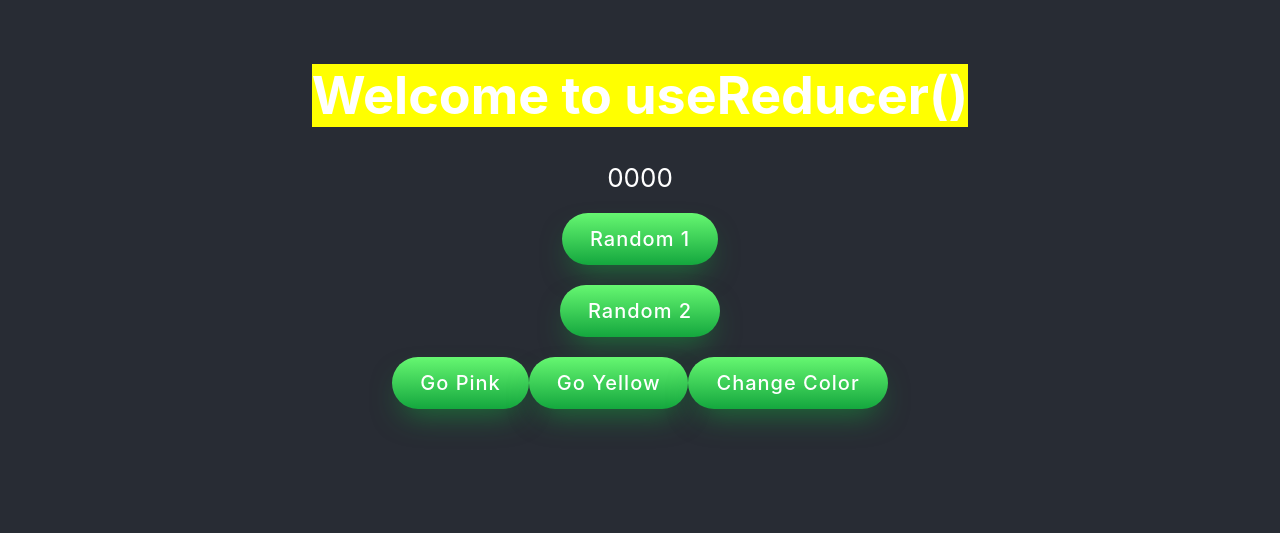
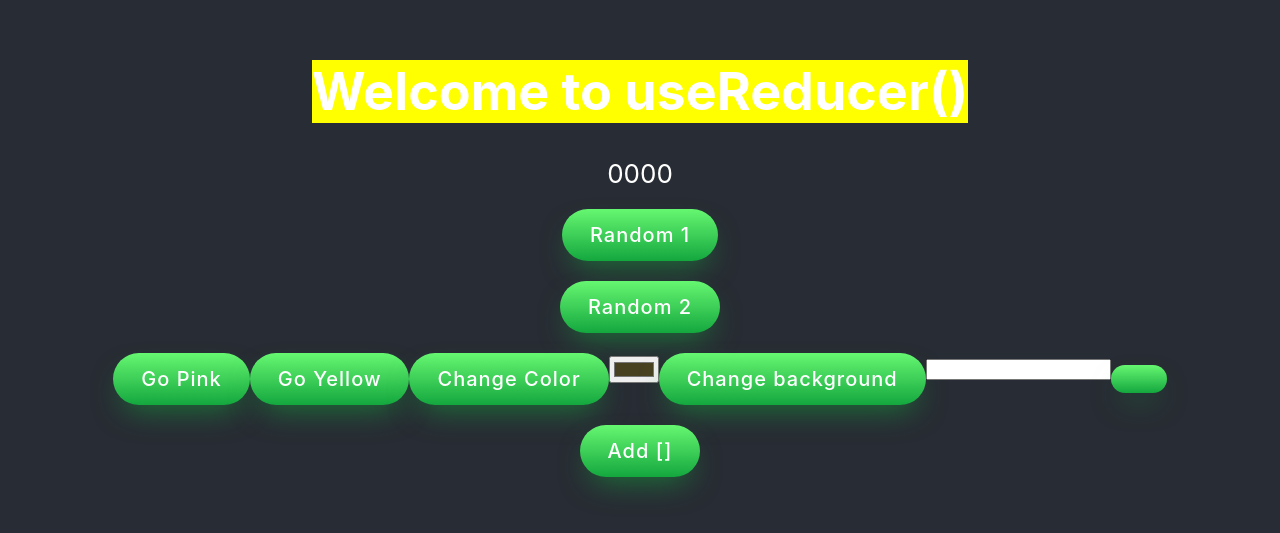
Before and after one commit to ArturasKi/001-lamos, a React (Create React App) app in the folder ak/: page / in a window 1280 px wide. Shown: the part 181-714 px from the top of the page. Built offline with nearby package versions, Linux system fonts and the light colour scheme.

Commit message:
useReducer pvz

```diff
--- a/ak/src/App.jsx
+++ b/ak/src/App.jsx
@@ -1,8 +1,9 @@
 import './App.scss';
-import { useReducer } from 'react';
+import { useReducer, useState } from 'react';
 import colorReducer from './Reducers/colorReducer';
 import numberReducer from './Reducers/numberReducer';
 import rand from './Functions/rand';
+import kvReducer from './Reducers/kvReducer';
 
 
 function App() {
@@ -10,6 +11,11 @@ function App() {
   // const [color, setColor] = useState('yellow');
   const [color, dispatchColor] = useReducer(colorReducer, 'yellow');
   const [number, dispatchNumber] = useReducer(numberReducer, '0000');
+  const [kvadratas, dispatchKvadratas] = useReducer(kvReducer, []);
+  const [formColor, setFormColor] = useState('#484121');
+  const [tekstas, setTekstas] = useState('');
+  const [h2, setH2] = useState('');
+  // const [kv, setKv] = useState([]);
 
 
     const goPink = () => {
@@ -48,9 +54,35 @@ function App() {
     dispatchNumber(action);
   }
 
+  const background = () => {
+    const action = {
+      type: 'change_background',
+      payload: formColor
+    }
+    dispatchColor(action);
+}
+
+  const textClick = () => {
+
+    setH2(tekstas);
+    const action = {
+      type: 'change_text',
+      payload: tekstas
+    }
+    dispatchColor(action);
+}
+
+const addKv = () => {
+  const action = {
+    type: 'add_kv',
+  }
+  dispatchKvadratas(action);
+}
+
   return (
     <div className="App">
       <header className="App-header">
+        <h2>{h2}</h2>
         <h1 style={{backgroundColor: color}}>Welcome to useReducer()</h1>
         <span> {number} </span>
         <button onClick={goRand}>Random 1</button>
@@ -59,6 +91,17 @@ function App() {
           <button onClick={goPink}>Go Pink</button>
           <button onClick={goYellow}>Go Yellow</button>
           <button onClick={changeColor}>Change Color</button>
+          <br/>
+          <input onChange={e => setFormColor(e.target.value)} type='color' value={formColor}></input>
+          <button onClick={background}>Change background</button>
+          <input type='text' onChange={e => setTekstas(e.target.value)} value={tekstas}></input>
+          <button onClick={textClick}></button>
+        </div>
+        <button onClick={addKv}>Add []</button>
+        <div className='kvc'>
+          {
+            kvadratas.map((c, i) => <div className='kv' key={i} style={{backgroundColor: c}}>{i}</div>)
+          }
         </div>
       </header>
     </div>
@@ -68,3 +111,9 @@ function App() {
 export default App;
 
 // 1000, 9999
+
+// Sukurti color input'ą. Kontroliuoti su useState
+// Mygtukas, paspaudus pasikeičia background color.
+// Input color perduodamas per payload'ą;
+
+// Input kontroliuojamas is state -> payload -> reducer.
--- a/ak/src/Reducers/colorReducer.js
+++ b/ak/src/Reducers/colorReducer.js
@@ -11,6 +11,12 @@ function colorReducer(state, action) {
         case 'go_change':
             newState = state === 'yellow' ? 'pink' : 'yellow';
             break;
+        case 'change_background':
+            newState = action.payload;
+            break;
+        case 'change_text':
+            newState = action.payload;
+            break;
         default : newState = state;
     }
 
--- /dev/null
+++ b/ak/src/Reducers/kvReducer.js
@@ -0,0 +1,19 @@
+import randColor from '../Functions/randColor';
+
+function kvReducer(state, action) {
+    let newState;
+    //
+    switch(action.type) {
+        case 'add_kv':
+            newState = [...state, randColor()]
+            break;
+        default : newState = [...state];
+    }
+
+    //
+    return newState;
+
+
+}
+
+export default kvReducer;
```
